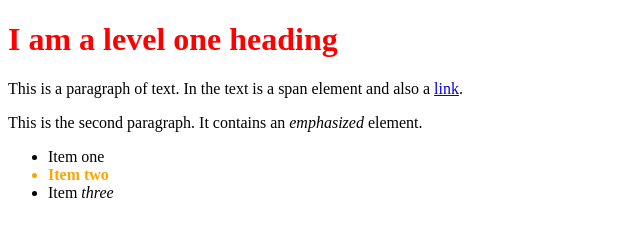
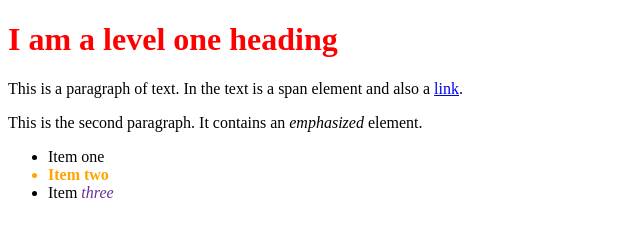
Before and after one commit to adityahongal/css, a plain HTML site: page index.html in a window 1280 px wide. Shown: the full height of the page, 0-640 px from the left. Drawn offline with Linux system fonts and the light colour scheme.

Commit message:
styling element based on location

```diff
--- a/styles.css
+++ b/styles.css
@@ -24,3 +24,7 @@
     color: orange;
     font-weight: bold;
   }
+
+li em {
+    color: rebeccapurple;
+  }
```
Also changed, not shown: images/simple first css.png (added), images/styling things based on location.png (added), 1 other file.
